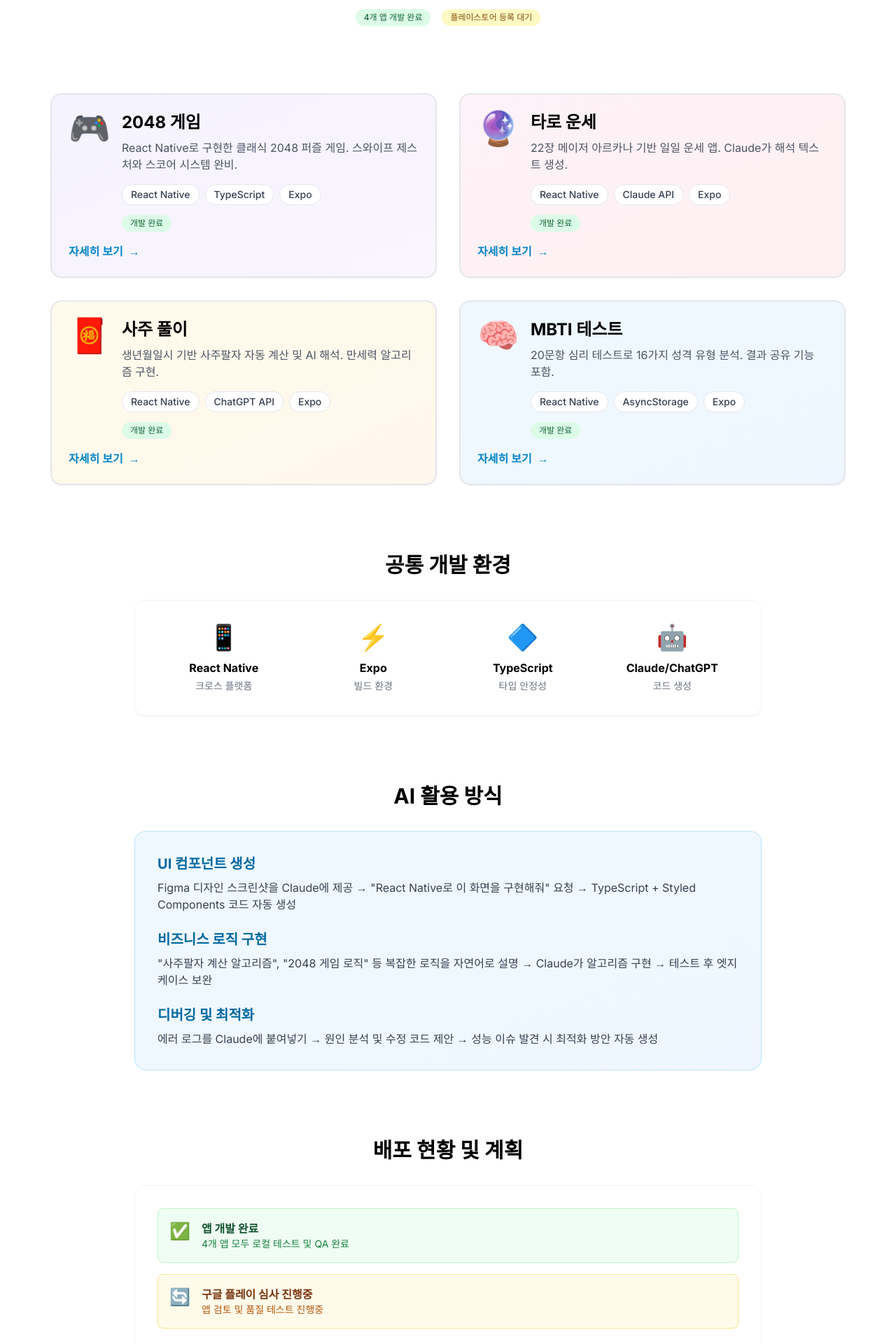
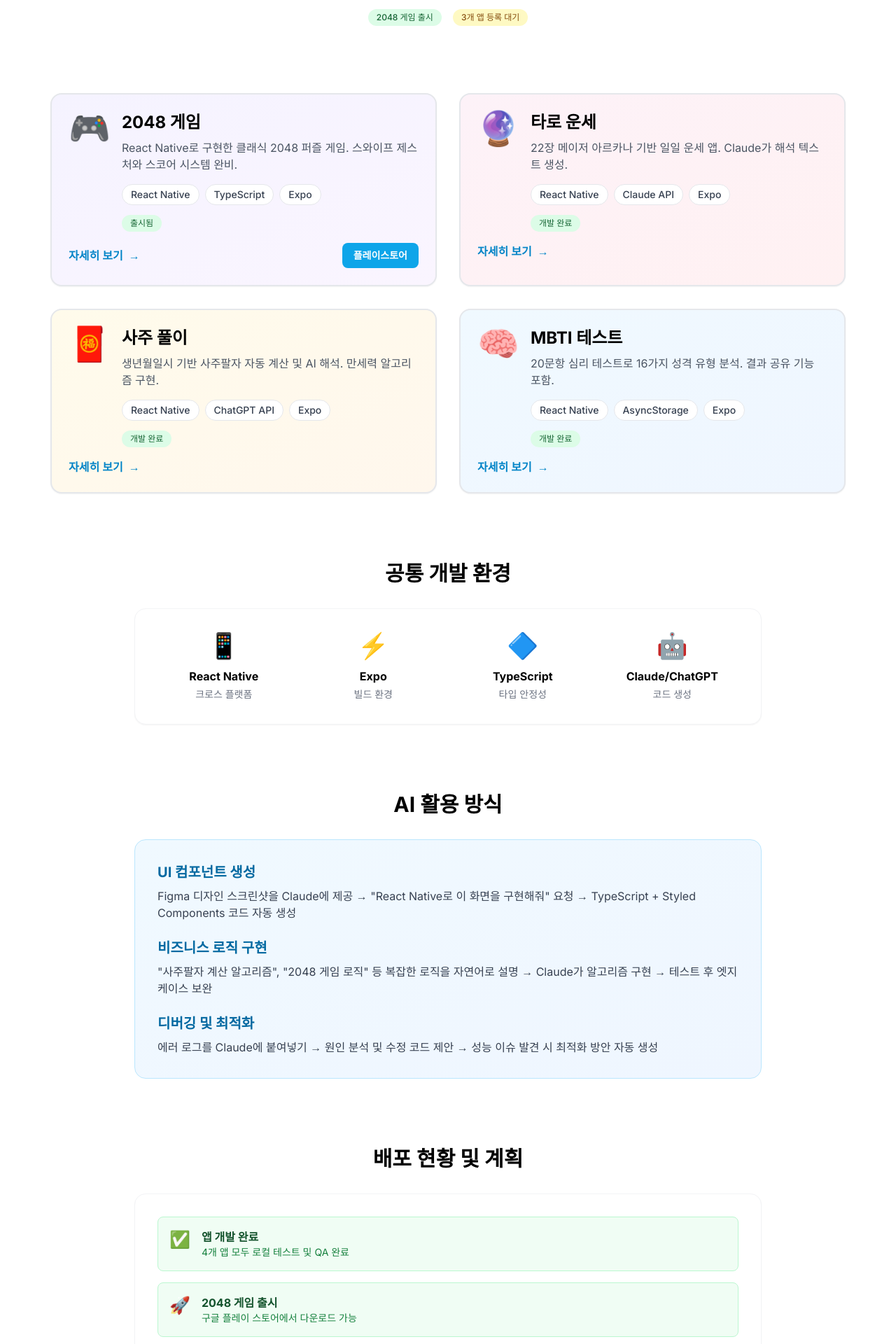
Before and after one commit to woojin-ai/wj-portfolio, a Next.js app: page /apps in a window 1280 px wide. Shown: the part 340-2260 px from the top of the page at 70% size. Built offline with nearby package versions, Linux system fonts and the light colour scheme.

Commit message:
feat: 2048 게임 구글 플레이스토어 출시 - 다운로드 링크 추가

```diff
--- a/src/app/apps/2048/page.tsx
+++ b/src/app/apps/2048/page.tsx
@@ -54,11 +54,24 @@ export default function Game2048Page() {
           <div className="mb-12">
             <div className="flex items-center gap-3 mb-4">
               <h1 className="text-4xl md:text-5xl font-bold">2048 게임</h1>
-              <Badge variant="success">개발 완료</Badge>
+              <Badge variant="success">출시됨</Badge>
             </div>
-            <p className="text-xl text-gray-600">
+            <p className="text-xl text-gray-600 mb-6">
               클래식 2048 퍼즐 게임 - AI 어시스턴트 협업 개발
             </p>
+            {/* 구글 플레이 다운로드 버튼 */}
+            <a
+              href="https://play.google.com/store/apps/details?id=com.wjco.game2048"
+              target="_blank"
+              rel="noopener noreferrer"
+              className="inline-flex items-center gap-3 bg-gradient-to-r from-sky-500 to-blue-600 text-white px-8 py-4 rounded-xl font-semibold hover:from-sky-600 hover:to-blue-700 transition-all shadow-lg hover:shadow-xl"
+            >
+              <span className="text-2xl">📱</span>
+              <div className="text-left">
+                <div className="text-sm opacity-90">Google Play에서</div>
+                <div className="text-lg">앱 다운로드하기</div>
+              </div>
+            </a>
           </div>
 
           {/* 앱 스크린샷 캐러셀 */}
@@ -127,14 +140,24 @@ export default function Game2048Page() {
                 <span className="text-2xl">✅</span>
                 <div>
                   <h3 className="font-semibold">개발 완료</h3>
-                  <p className="text-gray-600">앱 개발 및 테스트 완료, 배포 준비 중</p>
+                  <p className="text-gray-600">앱 개발 및 테스트 완료</p>
                 </div>
               </div>
               <div className="flex items-start gap-3">
-                <span className="text-2xl">⏳</span>
-                <div>
-                  <h3 className="font-semibold">구글 플레이 등록 대기</h3>
-                  <p className="text-gray-600">스토어 정책 검토 및 최종 빌드 준비 중</p>
+                <span className="text-2xl">🚀</span>
+                <div className="flex items-center gap-3">
+                  <div>
+                    <h3 className="font-semibold">구글 플레이 출시</h3>
+                    <p className="text-gray-600">Google Play Store에서 다운로드 가능</p>
+                  </div>
+                  <a
+                    href="https://play.google.com/store/apps/details?id=com.wjco.game2048"
+                    target="_blank"
+                    rel="noopener noreferrer"
+                    className="px-4 py-2 bg-sky-500 text-white rounded-lg text-sm font-semibold hover:bg-sky-600 transition-colors whitespace-nowrap"
+                  >
+                    앱 설치하기
+                  </a>
                 </div>
               </div>
               <div className="flex items-start gap-3">
@@ -151,10 +174,10 @@ export default function Game2048Page() {
           <Card>
             <h2 className="text-2xl font-bold mb-4">다음 계획</h2>
             <ul className="list-disc list-inside space-y-2 text-gray-700 ml-4">
-              <li>구글 플레이 스토어 등록 및 출시</li>
               <li>사용자 피드백 수집 및 개선</li>
               <li>iOS 버전 개발 (App Store 출시)</li>
               <li>리더보드 및 업적 시스템</li>
+              <li>다양한 게임 모드 추가 (타임 어택, 무한 모드 등)</li>
             </ul>
           </Card>
         </div>
--- a/src/app/apps/page.tsx
+++ b/src/app/apps/page.tsx
@@ -20,9 +20,10 @@ const apps = [
     title: '2048 게임',
     description: 'React Native로 구현한 클래식 2048 퍼즐 게임. 스와이프 제스처와 스코어 시스템 완비.',
     icon: '🎮',
-    status: '개발 완료',
+    status: '출시됨',
     tech: ['React Native', 'TypeScript', 'Expo'],
     color: 'from-violet-50 to-purple-50',
+    playStoreUrl: 'https://play.google.com/store/apps/details?id=com.wjco.game2048',
   },
   {
     id: 'tarot',
@@ -63,11 +64,11 @@ export default function AppsPage() {
         </h1>
         <p className="text-xl text-gray-600 max-w-3xl mx-auto mb-8">
           AI-어시스트 개발로 완성한 모바일 앱 4종 <br/>
-          (개발 완료, 구글 플레이 스토어 등록 대기중)
+          (2048 게임 출시, 나머지 3개 앱 등록 대기중)
         </p>
         <div className="flex justify-center gap-4">
-          <Badge variant="success">4개 앱 개발 완료</Badge>
-          <Badge variant="warning">플레이스토어 등록 대기</Badge>
+          <Badge variant="success">2048 게임 출시</Badge>
+          <Badge variant="warning">3개 앱 등록 대기</Badge>
         </div>
       </Section>
 
@@ -75,7 +76,8 @@ export default function AppsPage() {
       <Section>
         <div className="grid grid-cols-1 md:grid-cols-2 gap-8">
           {apps.map((app) => (
-            <Link key={app.id} href={`/apps/${app.id}`}>
+            <div key={app.id}>
+              <Link href={`/apps/${app.id}`}>
                 <Card
                   className={`bg-gradient-to-br ${app.color} border-2 border-gray-200 hover:border-sky-400 transition-all cursor-pointer h-full`}
                 >
@@ -94,14 +96,28 @@ export default function AppsPage() {
                           </span>
                         ))}
                       </div>
-                    <Badge variant="success">{app.status}</Badge>
+                      <Badge variant={app.status === '출시됨' ? 'success' : 'success'}>{app.status}</Badge>
                     </div>
                   </div>
-                <div className="mt-4 text-sky-600 font-semibold flex items-center gap-2">
+                  <div className="mt-4 flex items-center justify-between">
+                    <span className="text-sky-600 font-semibold flex items-center gap-2">
                       자세히 보기 <span>→</span>
+                    </span>
+                    {app.playStoreUrl && (
+                      <a
+                        href={app.playStoreUrl}
+                        target="_blank"
+                        rel="noopener noreferrer"
+                        onClick={(e) => e.stopPropagation()}
+                        className="px-4 py-2 bg-sky-500 text-white rounded-lg text-sm font-semibold hover:bg-sky-600 transition-colors"
+                      >
+                        플레이스토어
+                      </a>
+                    )}
                   </div>
                 </Card>
               </Link>
+            </div>
           ))}
         </div>
       </Section>
@@ -179,11 +195,18 @@ export default function AppsPage() {
                 <p className="text-green-700 text-sm">4개 앱 모두 로컬 테스트 및 QA 완료</p>
               </div>
             </div>
+            <div className="flex items-start gap-4 p-4 bg-green-50 rounded-lg border border-green-200">
+              <span className="text-2xl">🚀</span>
+              <div>
+                <p className="font-bold text-green-900">2048 게임 출시</p>
+                <p className="text-green-700 text-sm">구글 플레이 스토어에서 다운로드 가능</p>
+              </div>
+            </div>
             <div className="flex items-start gap-4 p-4 bg-amber-50 rounded-lg border border-amber-200">
               <span className="text-2xl">🔄</span>
               <div>
-                <p className="font-bold text-amber-900">구글 플레이 심사 진행중</p>
-                <p className="text-amber-700 text-sm">앱 검토 및 품질 테스트 진행중</p>
+                <p className="font-bold text-amber-900">나머지 3개 앱 심사 진행중</p>
+                <p className="text-amber-700 text-sm">타로, 사주, MBTI 앱 검토 및 품질 테스트 진행중</p>
               </div>
             </div>
           </div>
```
Lines whose indentation alone changed are shown as unchanged.
